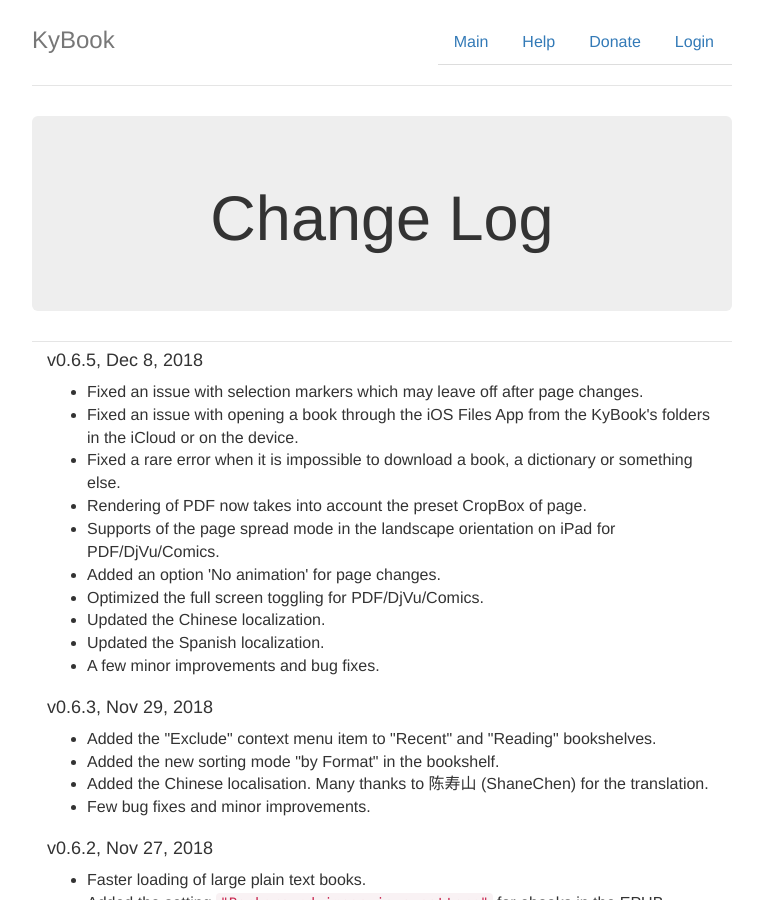
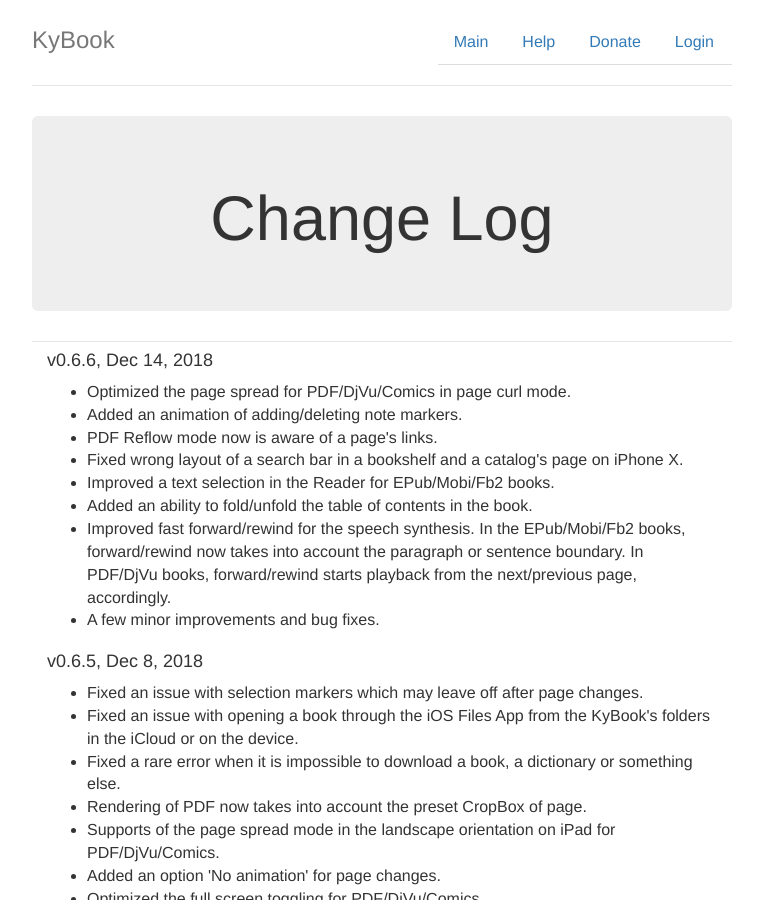
Before and after one commit to kolyvan/kybook-reader.com, a Jekyll site: the page built from changelog.html, in a window 1280 px wide and 900 px high. Shown: the whole window, without its empty margins (258-1021 px from the left). Built offline with Jekyll 4.4.1, drawn with Linux system fonts in a browser that asks for light colours.

Commit message:
update for app release v0.6.6

```diff
--- a/changelog.html
+++ b/changelog.html
@@ -5,6 +5,20 @@
 
 <div class="jumbotron">
 <h1>Change Log</h1>
+</div>
+
+<div class="col-lg-12">
+  <h4>v0.6.6, Dec 14, 2018</h4>
+  <ul>
+    <li>Optimized the page spread for PDF/DjVu/Comics in page curl mode.</li>
+    <li>Added an animation of adding/deleting note markers.</li>
+    <li>PDF Reflow mode now is aware of a page's links.</li>
+    <li>Fixed wrong layout of a search bar in a bookshelf and a catalog's page on iPhone X.</li>
+    <li>Improved a text selection in the Reader for EPub/Mobi/Fb2 books.</li>
+    <li>Added an ability to fold/unfold the table of contents in the book.</li>
+    <li>Improved fast forward/rewind for the speech synthesis. In the EPub/Mobi/Fb2 books, forward/rewind now takes into account the paragraph or sentence boundary. In PDF/DjVu books, forward/rewind starts playback from the next/previous page, accordingly.</li>
+    <li>A few minor improvements and bug fixes.</li>
+  </ul>
 </div>
 
 <div class="col-lg-12">
--- a/index.html
+++ b/index.html
@@ -21,7 +21,7 @@
 </div>
 
 <div class="alert alert-success" role="alert">
-  <strong>December 8, 2018</strong> KyBook 3 v0.6.5 was released on the  <a href="http://itunes.apple.com/app/id1348198785">App Store</a>.
+  <strong>December 14, 2018</strong> KyBook 3 v0.6.6 was released on the  <a href="http://itunes.apple.com/app/id1348198785">App Store</a>.
   <br />
   <a href="/changelog.html">Change Log</a>
 </div>
--- a/ru/index.html
+++ b/ru/index.html
@@ -21,7 +21,7 @@
 </div>
 
 <div class="alert alert-success" role="alert">
-  <strong>8 Декабря 2018</strong> KyBook 3 v0.6.5 выпущен в <a href="https://itunes.apple.com/ru/app/kybook-3-ebook-reader/id1348198785?mt=8">App Store</a>.
+  <strong>14 Декабря 2018</strong> KyBook 3 v0.6.6 выпущен в <a href="https://itunes.apple.com/ru/app/kybook-3-ebook-reader/id1348198785?mt=8">App Store</a>.
   <br />
   <a href="/ru/changelog.html">История изменений</a>
 </div>
```
Also changed, not shown: ru/changelog.html (+14 -0 lines).
